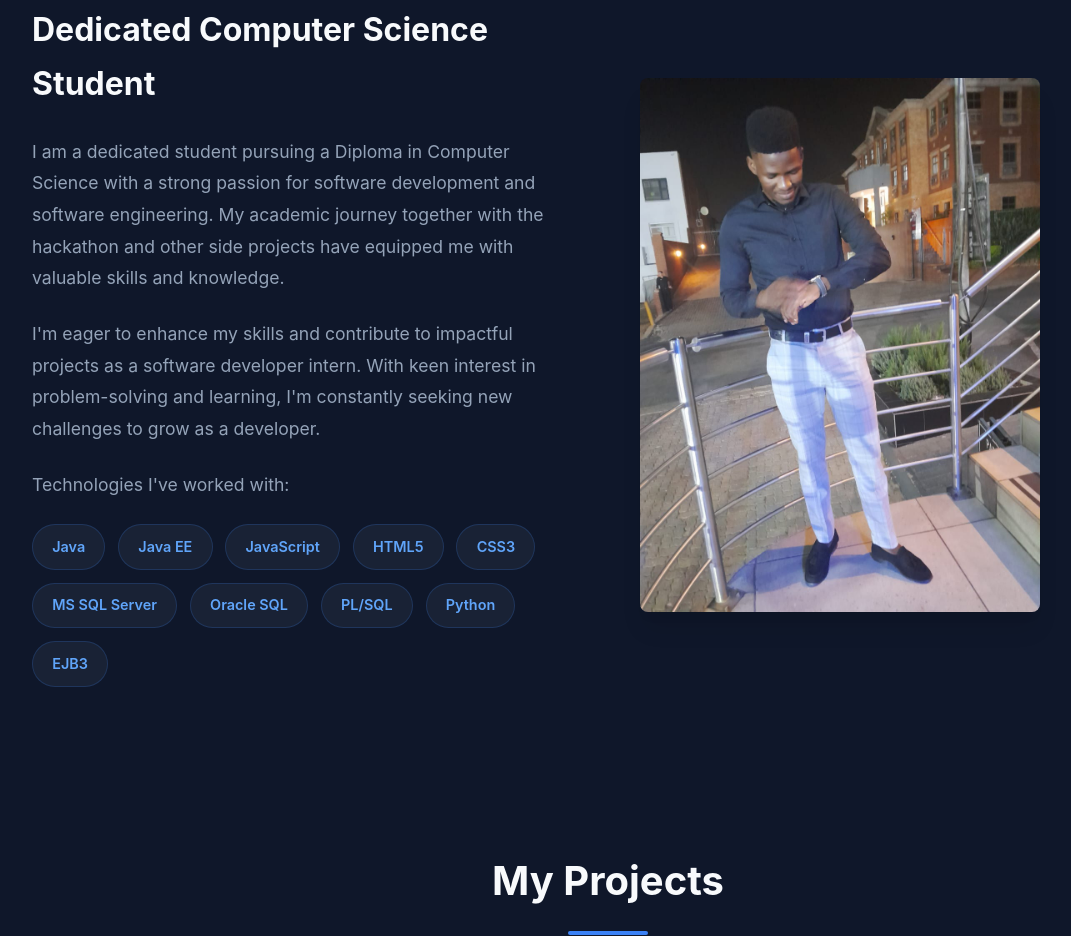
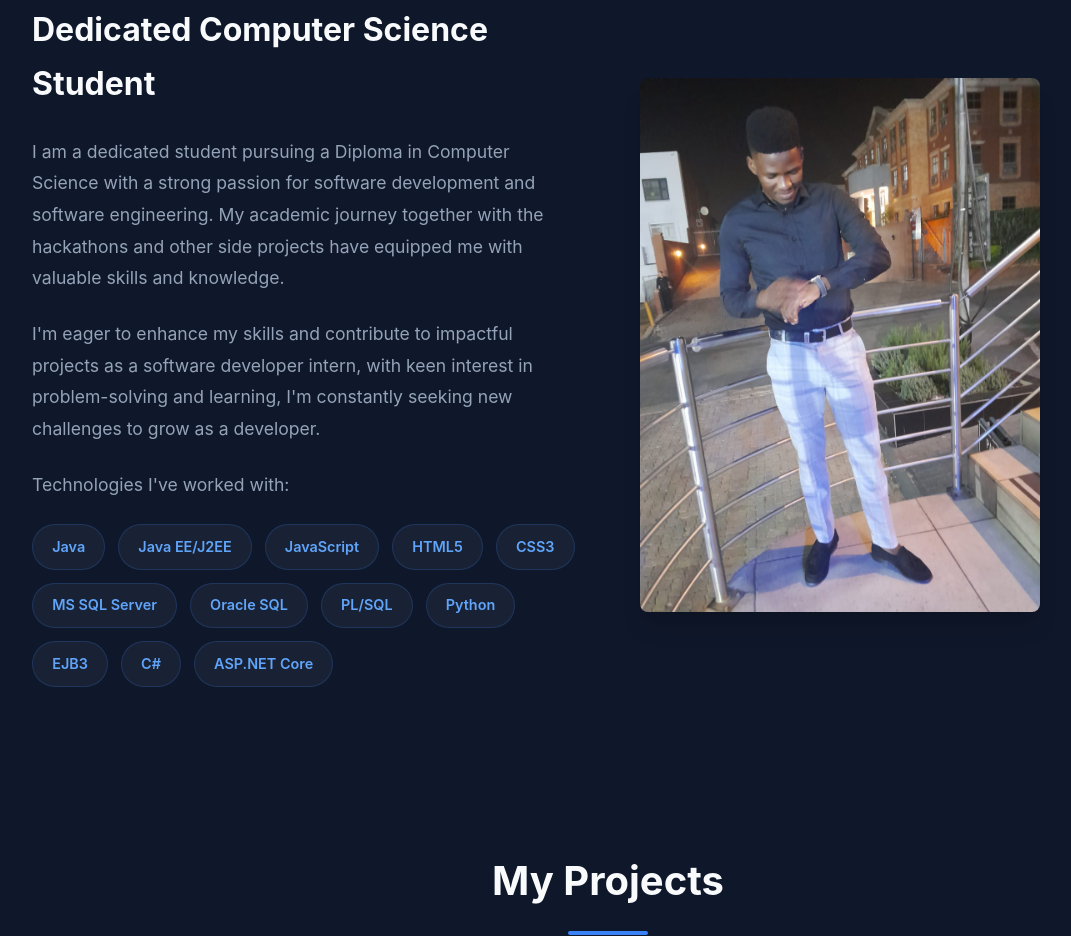
Before and after one commit to Siye1234/portfolio.io, a plain HTML site: page index.html in a window 1280 px wide. Shown: the part 1013-1949 px from the top of the page, without its empty margins (32-1103 px from the left). Drawn offline with Linux system fonts and the light colour scheme.

Commit message:
Update index.html

```diff
--- a/index.html
+++ b/index.html
@@ -583,12 +583,12 @@
             <div class="about-content">
                 <div class="about-text">
                     <h3>Dedicated Computer Science Student</h3>
-                    <p>I am a dedicated student pursuing a Diploma in Computer Science with a strong passion for software development and software engineering. My academic journey together with the hackathon and other side projects have equipped me with valuable skills and knowledge.</p>
-                    <p>I'm eager to enhance my skills and contribute to impactful projects as a software developer intern. With keen interest in problem-solving and learning, I'm constantly seeking new challenges to grow as a developer.</p>
+                    <p>I am a dedicated student pursuing a Diploma in Computer Science with a strong passion for software development and software engineering. My academic journey together with the hackathons and other side projects have equipped me with valuable skills and knowledge.</p>
+                    <p>I'm eager to enhance my skills and contribute to impactful projects as a software developer intern, with keen interest in problem-solving and learning, I'm constantly seeking new challenges to grow as a developer.</p>
                     <p>Technologies I've worked with:</p>
                     <div class="skills">
                         <span class="skill">Java</span>
-                        <span class="skill">Java EE</span>
+                        <span class="skill">Java EE/J2EE</span>
                         <span class="skill">JavaScript</span>
                         <span class="skill">HTML5</span>
                         <span class="skill">CSS3</span>
@@ -597,6 +597,8 @@
                         <span class="skill">PL/SQL</span>
                         <span class="skill">Python</span>
                         <span class="skill">EJB3</span>
+                        <span class="skill">C#</span>
+                        <span class="skill">ASP.NET Core</span>
                     </div>
                 </div>
                 <div class="about-image">
```
